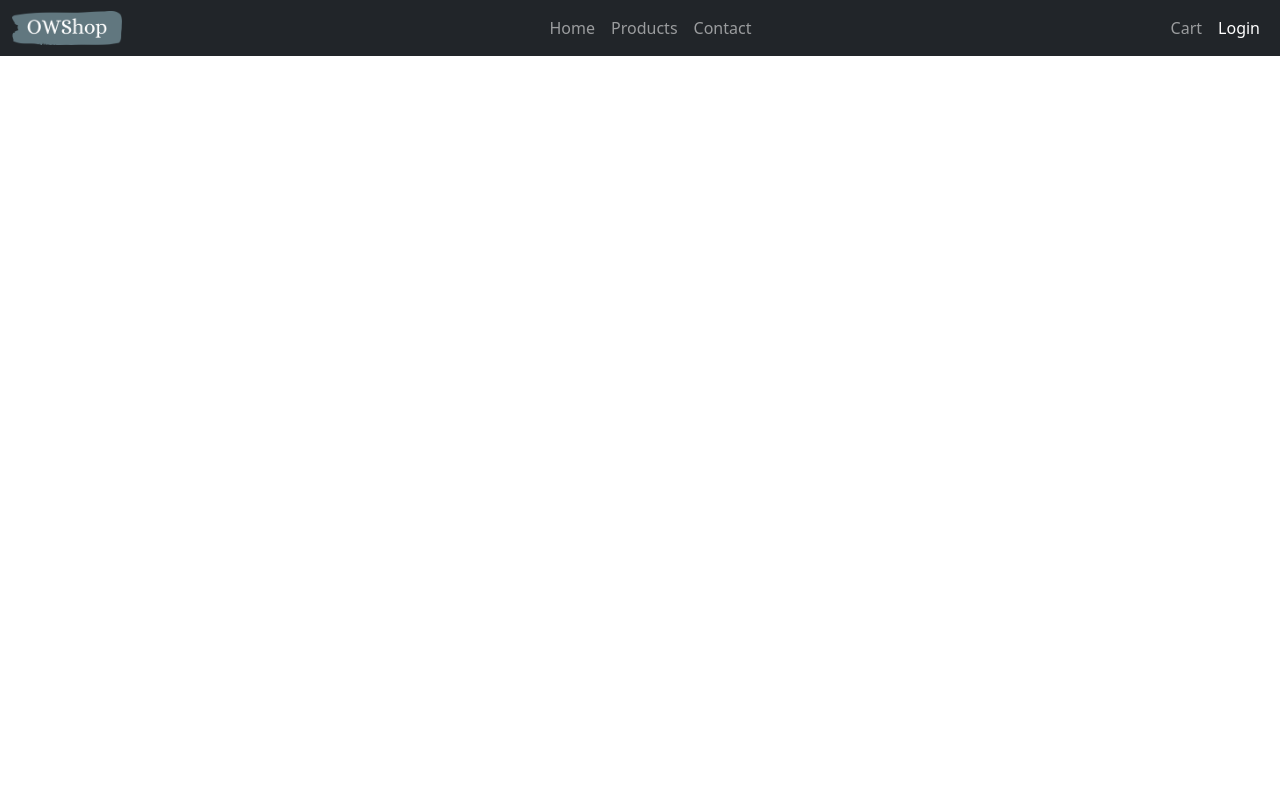
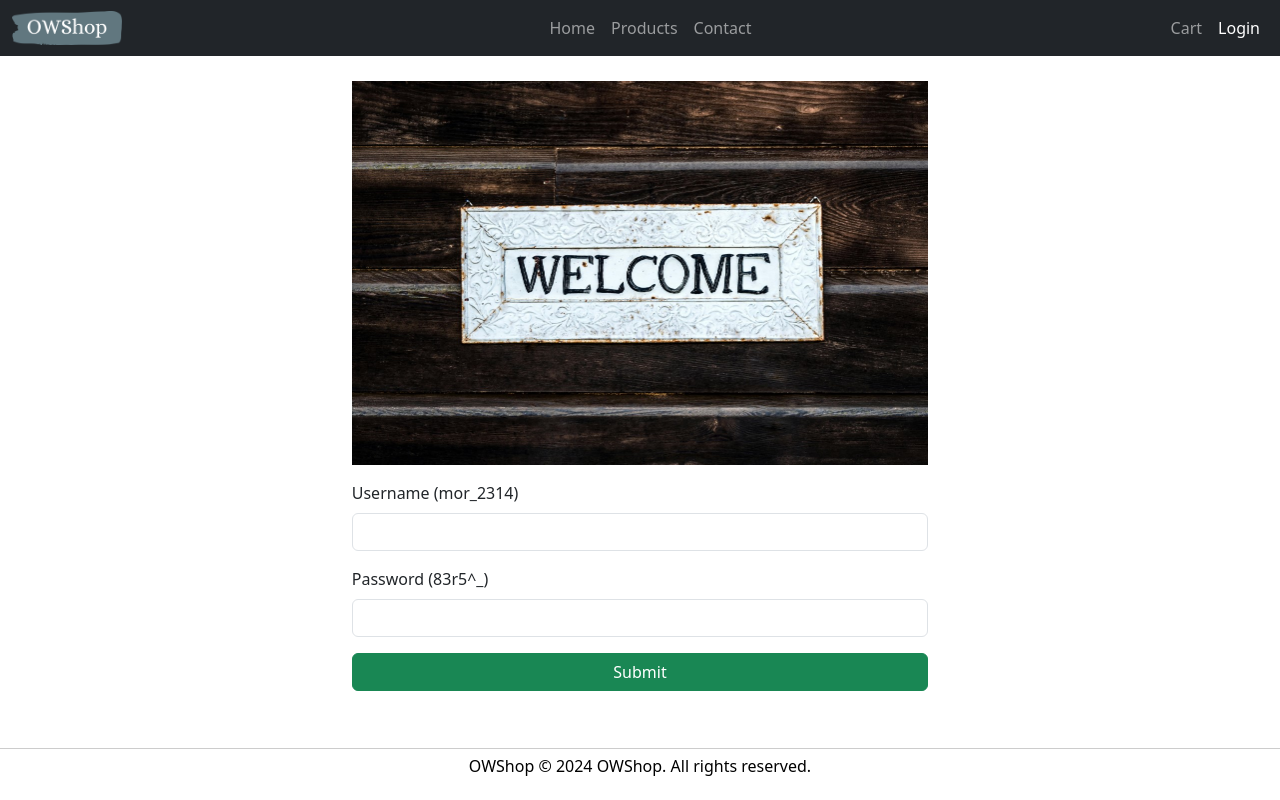
Before and after one commit to anmaletic/OWShop, a React (Vite) app: page /login in a window 1280 px wide. Built offline with nearby package versions, Linux system fonts and the light colour scheme.

Commit message:
Create LoginPage

```diff
--- a/src/App.css
+++ b/src/App.css
@@ -2,8 +2,6 @@
     height: calc(100vh - 56px);
     padding: 0;
 }
-
-
 
 .navbar-ext {
     padding: 0;
@@ -18,7 +16,8 @@
     height: 100%;
 }
 
-.page-wrapper {
+/* Home page */
+.home-page {
     display: flex;
     flex-direction: column;
     align-items: center;
@@ -28,7 +27,6 @@
 
 }
 
-/* Home page */
 .landing-page {
     padding: 0;
     width: 100%;
@@ -172,3 +170,21 @@
     bottom: 0;
     width: 100%;
 }
+
+/* Login page */
+.login-page {
+    display: flex;
+    flex-direction: column;
+    justify-content: center;
+    align-items: center;
+    height: 100%;
+}
+
+.login-image {
+    max-width: 100%;
+}
+
+.login-image img {
+    width: 100%;
+    height: 100%;
+}
--- a/src/App.tsx
+++ b/src/App.tsx
@@ -1,6 +1,7 @@
 import { BrowserRouter, Routes, Route } from "react-router-dom";
 import NavBar from "./components/NavBar";
 import HomePage from "./pages/HomePage";
+import LoginPage from "./pages/LoginPage";
 
 function App() {
   return (
@@ -10,6 +11,7 @@ function App() {
         <div className="page">
           <Routes>
             <Route path="/" element={<HomePage />} />
+            <Route path="/login" element={<LoginPage />} />
           </Routes>
         </div>
       </BrowserRouter>
--- a/src/pages/HomePage.tsx
+++ b/src/pages/HomePage.tsx
@@ -40,7 +40,7 @@ const HomePage = () => {
 
   return (
     <>
-      <div className="page-wrapper">
+      <div className="home-page">
         <div className="landing-page bg-danger">
           <img className="logo-background" src="../vite.svg" />
           <img className="logo-image" src={logo} />
@@ -78,7 +78,7 @@ const HomePage = () => {
 
         <div className="footer">
           <div>
-            <p>OWsShop © 2024 OWShop. All rights reserved.</p>
+            <p>OWShop © 2024 OWShop. All rights reserved.</p>
           </div>
         </div>
       </div>
--- /dev/null
+++ b/src/pages/LoginPage.tsx
@@ -0,0 +1,89 @@
+import { FormEvent, useState } from "react";
+import loginImg from "../assets/login.jpg";
+
+const LoginPage = () => {
+  let userToken = "";
+  const [message, setMessage] = useState("");
+
+  const handleSubmit = async (e: FormEvent) => {
+    e.preventDefault();
+
+    const target = e.target as typeof e.target & {
+      username: { value: string };
+      password: { value: string };
+    };
+
+    try {
+      await fetch("https://fakestoreapi.com/auth/login", {
+        method: "POST",
+        headers: {
+          "Content-Type": "application/json",
+        },
+        body: JSON.stringify({
+          username: target.username.value,
+          password: target.password.value,
+        }),
+      })
+        .then((response) => response.json())
+        .then((data) => {
+          // Handle response data
+          userToken = data.token;
+        });
+
+      if (userToken != "") {
+        console.log("Login successful!");
+        setMessage("Login successful!");
+      } else {
+        console.log("Login unsuccessful!");
+        setMessage("Login unsuccessful!");
+      }
+    } catch (error) {
+      setMessage("Error while logging in!");
+      console.error("Error fetching data:", error);
+    }
+  };
+
+  return (
+    <>
+      <div className="login-page">
+        <form
+          className="col-lg-6 col-md-6 col-sm-8 col-8 "
+          onSubmit={handleSubmit}
+        >
+          <div className="login-image mb-3">
+            <img src={loginImg} alt="Image" />
+          </div>
+
+          <div className="flex-grow-1 mb-3">
+            <label htmlFor="username" className="form-label">
+              Username (mor_2314)
+            </label>
+            <input type="text" className="form-control" id="username" />
+          </div>
+
+          <div className="flex-grow-1 mb-3">
+            <label htmlFor="password" className="form-label">
+              Password (83r5^_)
+            </label>
+            <input type="password" className="form-control" id="password" />
+          </div>
+
+          <div className="mb-3 d-flex">
+            <button type="submit" className="btn btn-success flex-grow-1">
+              Submit
+            </button>
+          </div>
+        </form>
+        <p>{message}</p>
+      </div>
+
+      <div className="footer">
+        <div>
+          <p>OWShop © 2024 OWShop. All rights reserved.</p>
+        </div>
+      </div>
+    </>
+  );
+};
+
+export default LoginPage;
```
Also changed, not shown: src/assets/login.jpg (added).
